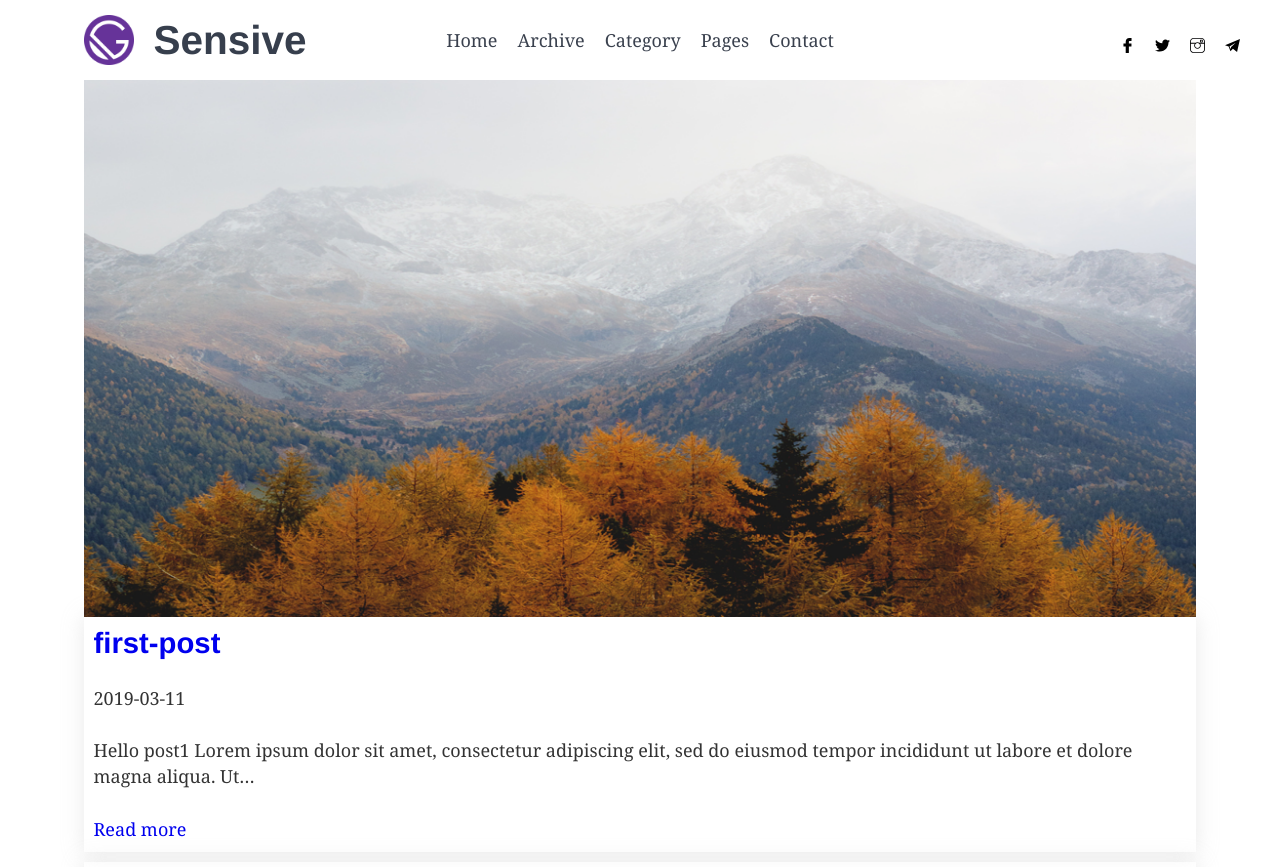
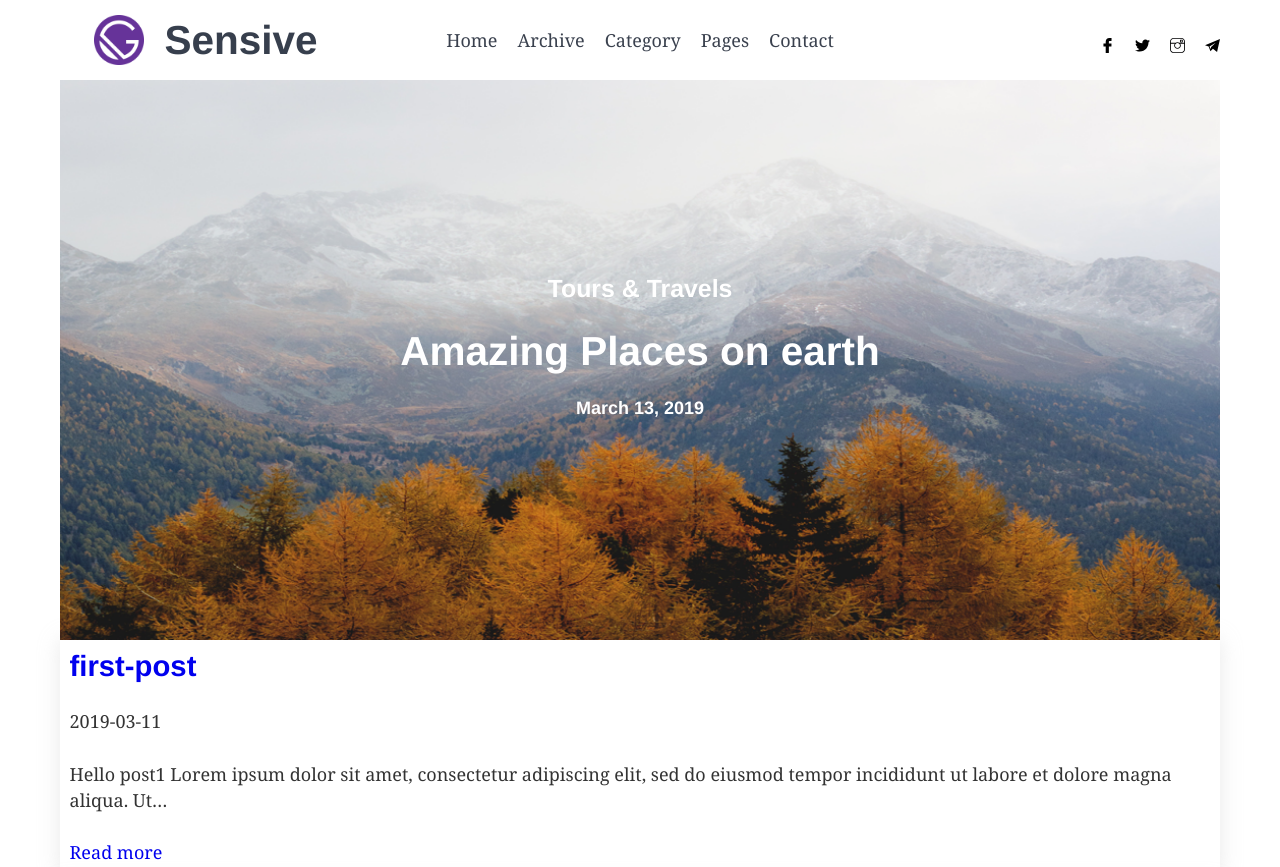
Before and after one commit to Amstergo/gatsbyBlog, a Gatsby site: page / in a window 1280 px wide. Shown: the top 867 px of the page. Built offline with nearby package versions, Linux system fonts and the light colour scheme; Gatsby itself is replaced by a stand-in of ours; some packages are replaced by stand-ins of ours.

Commit message:
fix: fix header / remastered banner

```diff
--- a/src/components/header.js
+++ b/src/components/header.js
@@ -53,6 +53,7 @@ const HeaderWrapper = styled.header`
 const HeaderContainer = styled.div`
   margin: 0 auto;
   max-width: 1200px;
+  padding: 0px 1.0875rem;
   display: grid;
   grid-template-columns: 0.4fr 1fr 0.4fr;
   grid-template-rows: 80px;
--- a/src/components/layout.js
+++ b/src/components/layout.js
@@ -42,7 +42,7 @@ const Layout = ({ children }) => (
 
 const Wrapper = styled.div`
   margin: 0 auto;
-  max-width: 90%;
+  max-width: 1200px;
   padding: 0px 1.0875rem 1.45rem;
   padding-top: 0;
 `
--- a/src/components/photoList.js
+++ b/src/components/photoList.js
@@ -2,6 +2,7 @@ import React from "react"
 import { graphql, StaticQuery } from "gatsby"
 import Img from "gatsby-image"
 import { Spring } from "react-spring/renderprops"
+import styled from "styled-components"
 
 const PhotoList = () => (
   <StaticQuery
@@ -9,14 +10,49 @@ const PhotoList = () => (
     render={data => (
       <Spring from={{ opacity: 0 }} to={{ opacity: 1 }}>
         {styles => (
-          <div style={{ ...styles }}>
+          <Banner style={{ ...styles }}>
             <Img fluid={data.heroImage.childImageSharp.fluid} />
-          </div>
+            <BannerText>
+              <h3>Tours & Travels</h3>
+              <h1>Amazing Places on earth</h1>
+              <h4>March 13, 2019</h4>
+            </BannerText>
+          </Banner>
         )}
       </Spring>
     )}
   />
 )
+
+const Banner = styled.div`
+  position: relative;
+
+  &:after {
+    content: "";
+    position: absolute;
+    width: 100%;
+    height: 100%;
+    background: rgba(1, 3, 15, 0.2);
+    top: 0;
+    left: 0;
+    z-index: -1;
+  }
+`
+
+const BannerText = styled.div`
+  position: absolute;
+  top: 50%;
+  left: 50%;
+  width: 100%;
+  text-align: center;
+  transform: translate(-50%, -50%);
+
+  h1,
+  h3,
+  h4 {
+    color: white;
+  }
+`
 
 export const HeroBannerImage = graphql`
   fragment HeroBannerImage on File {
```
